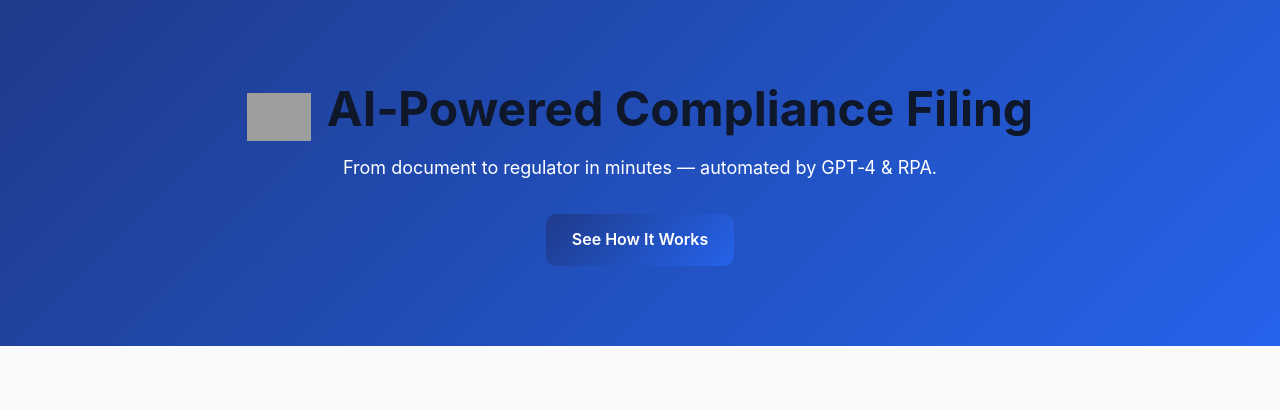
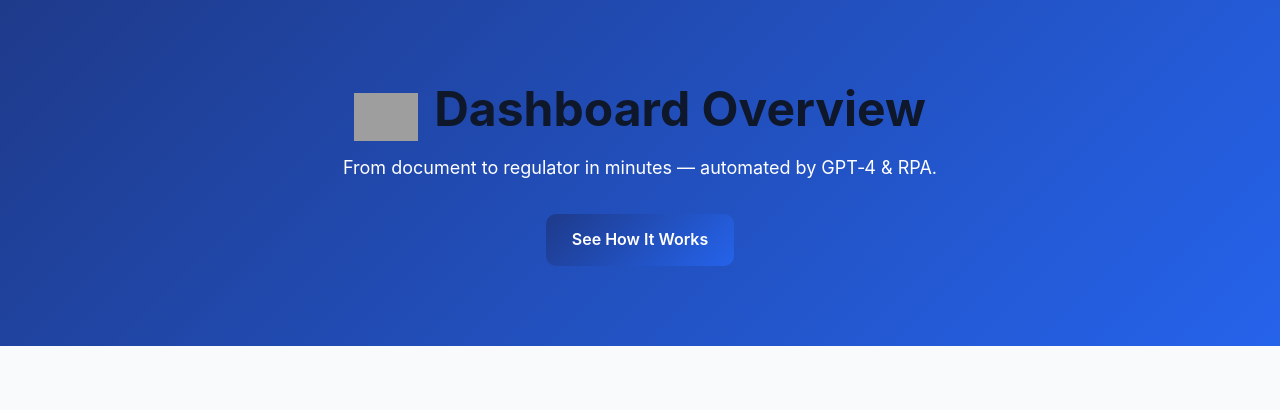
Before and after one commit to vikvo11/ai-compliance, a Flask app: page / in a window 1280 px wide. Shown: the top 410 px of the page. Run offline with Flask 2, Linux system fonts and the light colour scheme; data that the repository does not hold is empty; parts of the project's set-up code (start-up, migrations or seed data) failed here and were passed over; grey boxes are pictures that could not be loaded.

Commit message:
Update file via regex

```diff
--- a/templates/index.html
+++ b/templates/index.html
@@ -302,7 +302,7 @@
   <header>
     <div style="display: flex; align-items: center; justify-content: center; gap: 1rem; flex-wrap: wrap;">
 <img src="https://img.icons8.com/color/96/artificial-intelligence.png" alt="Company Logo" style="height: 48px;" />
-<h1>AI‑Powered Compliance Filing</h1>
+<h1>Dashboard Overview</h1>
 </div>
     <p>From document to regulator in minutes — automated by GPT‑4 & RPA.</p>
     <a href="#story" class="btn">See How It Works</a>
```
